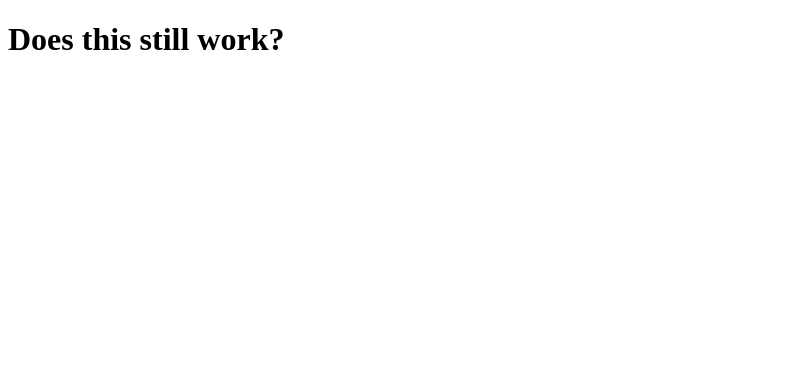
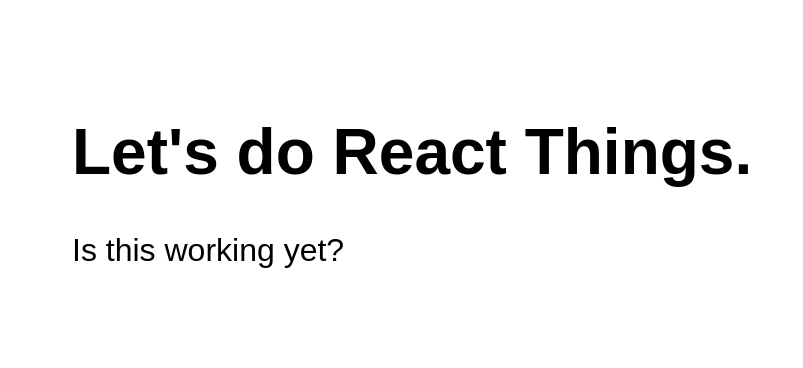
Before and after one commit to MaggieAppleton/learning_react, a React app: page / in a window 1280 px wide. Shown: the whole page, without its empty margins (0-803 px from the left). Built offline with nearby package versions, Linux system fonts and the light colour scheme.

Commit message:
added component structure

```diff
--- /dev/null
+++ b/src/components/HeaderComponent.js
@@ -0,0 +1,14 @@
+import React from 'react'
+
+const HeaderComponent = () => {
+    return (
+        <div className="header">
+            <h1>Let's do React Things.</h1>
+            <p>
+                Is this working yet?
+            </p>
+        </div>
+    )
+}
+
+export default HeaderComponent
--- a/src/index.html
+++ b/src/index.html
@@ -15,6 +15,7 @@
 
 </body>
 
+<script type="text/babel"></script>
 <script src="./index.js"></script>
 
 </html>
--- a/src/index.js
+++ b/src/index.js
@@ -1,13 +1,9 @@
 import React from 'react'
-import { render } from 'react-dom'
+import ReactDOM from 'react-dom'
 import "./style.css"
 
-const App = () => {
-    return (
-        <div>
-            <h1>Does this still work?</h1>
-        </div>
-    )
-}
+import HeaderComponent from "./components/HeaderComponent"
 
-render (<App />, document.getElementById("root"))
+const rootElement = document.getElementById('root')
+
+ReactDOM.render( < HeaderComponent / > , rootElement)
--- a/src/style.css
+++ b/src/style.css
@@ -0,0 +1,5 @@
+.header {
+    font-size: 2em;
+    font-family: "Avenir", sans-serif;
+    padding: 2em;
+}
```
Also changed, not shown: dist/index.html, 3 other files.
